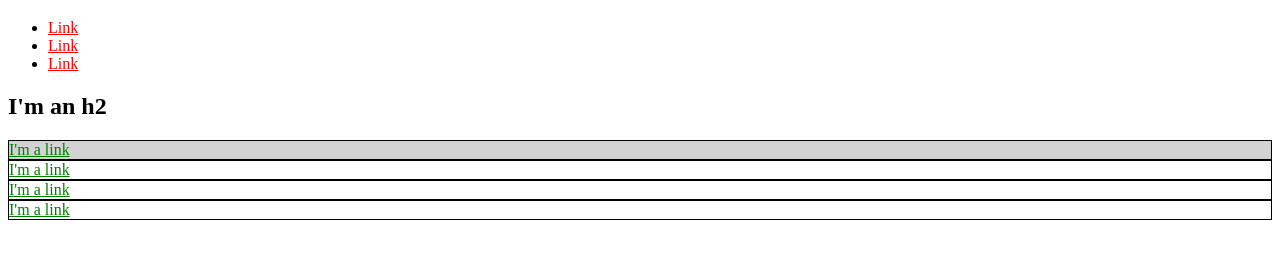
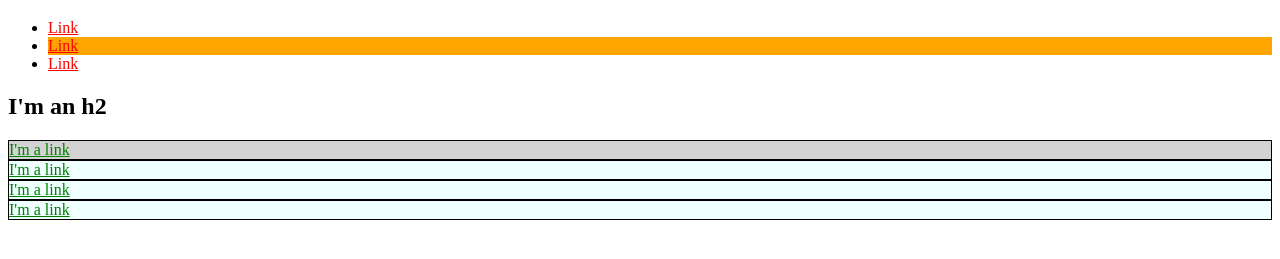
Before and after one commit to timo-m/timo-m.github.io, a plain HTML site: page index.html in a window 1280 px wide. Shown: the part 61-320 px from the top of the page. Drawn offline with Linux system fonts and the light colour scheme.

Commit message:
Add background and highlight styles

```diff
--- a/index.html
+++ b/index.html
@@ -6,6 +6,9 @@
     <style>
       li a {
         color: red;
+      }
+      #highlight {
+        background-color: orange;
       }
       #exec-bio {
         background-color: lightgray;
@@ -16,6 +19,9 @@
       .bio-box a {
         color: green;
       }
+      .azure-bg {
+        background-color: azure;
+      }
     </style>
   </head>
   <body>
@@ -24,7 +30,7 @@
       <li>
         <a href="https://example.com/">Link</a>
       </li>
-      <li>
+      <li id="highlight">
         <a href="https://example.com/">Link</a>
       </li>
       <li>
@@ -32,16 +38,16 @@
       </li>
     </ul>
     <h2>I'm an h2</h2>
-    <div id="exec-bio" class="bio-box">
+    <div id="exec-bio" class="bio-box azure-bg">
       <a href="https://example.com/">I'm a link</a>
     </div>
-    <div class="bio-box">
+    <div class="bio-box azure-bg">
       <a href="https://example.com/">I'm a link</a>
     </div>
-    <div class="bio-box">
+    <div class="bio-box azure-bg">
       <a href="https://example.com/">I'm a link</a>
     </div>
-    <div class="bio-box">
+    <div class="bio-box azure-bg">
       <a href="https://example.com/">I'm a link</a>
     </div>
   </body>
```
